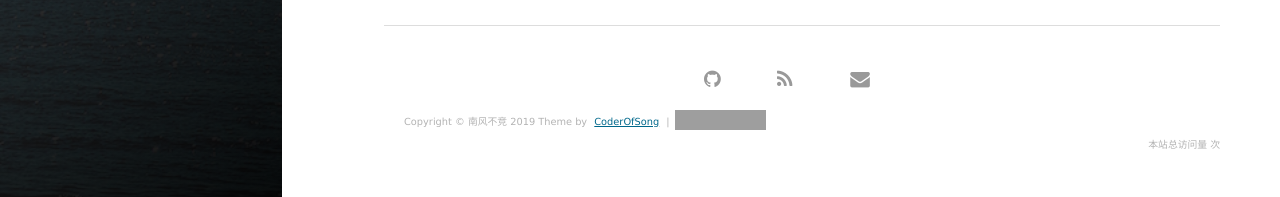
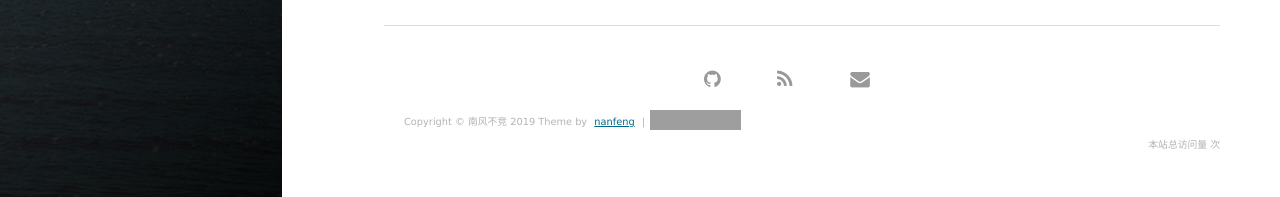
Before and after one commit to jingnanfeng/jingnanfeng.github.io, a Jekyll site: the page built from about.md, in a window 1280 px wide and 1102 px high. Shown: the part 902-1099 px from the top of the window. Built offline with Jekyll 4.4.1, drawn with Linux system fonts in a browser that asks for light colours; nearby versions of some CDN libraries; comment, search, counter and statistics services are not loaded; grey boxes are pictures that could not be loaded.

Commit message:
【修改】搭建个人博客

```diff
--- a/_includes/footer.html
+++ b/_includes/footer.html
@@ -18,14 +18,14 @@
           {% if site.social.github %}
           <!-- Github -->
           <li class="navigation__item_social">
-            <!--<a href="https://github.com/{{site.social.github}}" title="@{{site.social.github}} 的 Github" target="_blank">
+            <a href="https://github.com/{{site.social.github}}" title="@{{site.social.github}} 的 Github" target="_blank">
+              <i class='social fa fa-github fa-2x'></i>
+              <span class="label">Github</span>
+            </a>
+			<!--<a href="https://github.com/CoderOfSong" title="CoderOfSong 的 Github" target="_blank">
               <i class='social fa fa-github fa-2x'></i>
               <span class="label">Github</span>
             </a>-->
-			<a href="https://github.com/CoderOfSong" title="CoderOfSong 的 Github" target="_blank">
-              <i class='social fa fa-github fa-2x'></i>
-              <span class="label">Github</span>
-            </a>
           </li>
           {% endif %}
 
@@ -74,7 +74,7 @@
 
         <div class = "footer_div">
            <p class="copyright text-muted">
-            Copyright &copy; {{ site.title }} {{ site.time | date: '%Y' }} Theme by <a href="http://jingnanfeng.github.io/">CoderOfSong</a> |
+            Copyright &copy; {{ site.title }} {{ site.time | date: '%Y' }} Theme by <a href="http://jingnanfeng.github.io/">nanfeng</a> |
             <iframe
                 style="margin-left: 2px; margin-bottom:-5px;"
                 frameborder="0" scrolling="0" width="91px" height="20px"
```
